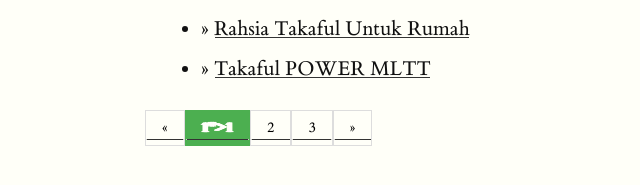
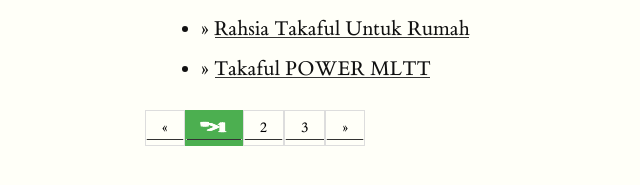
Before and after one commit to takafulis/takafulis.github.io, a Jekyll site: the page built from artikel/index.html, in a window 1280 px wide. Shown: the part 325-510 px from the top of the page, without its empty margins (15-655 px from the left). Built offline with Jekyll 4.4.1, drawn with Linux system fonts in a browser that asks for light colours; the list of posts is cut into pages by our own code.

Commit message:
Update index.html

```diff
--- a/artikel/index.html
+++ b/artikel/index.html
@@ -19,7 +19,7 @@ layout: default5
           &laquo;</a>
       {% for page in (1..paginator.total_pages) %}
         {% if page == paginator.page %}
-          <a class="active" href="#">{{ page }}">{{ page }}</a>
+          <a class="active" href="#">">{{ page }}</a>
         {% elsif page == 1 %}
           <a href="/artikel/">{{ page }}</a>
         {% else %}
```
